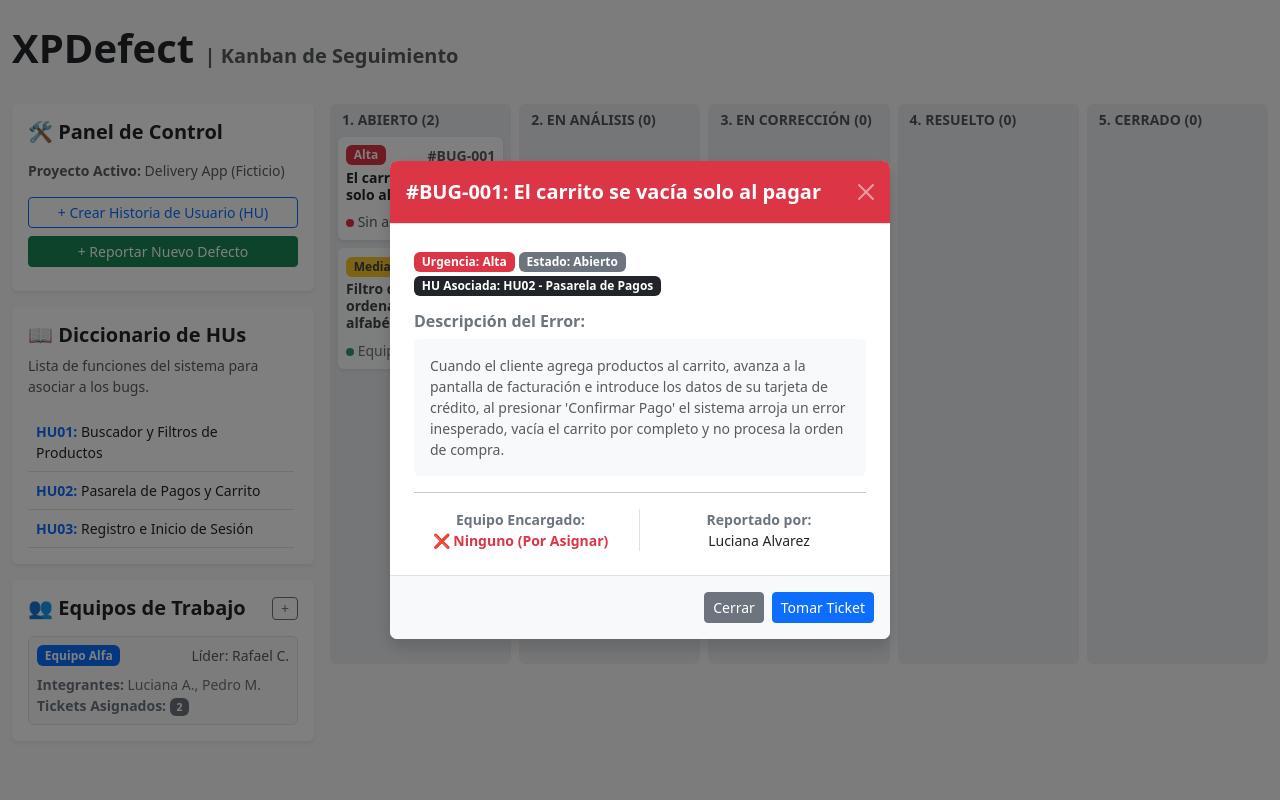
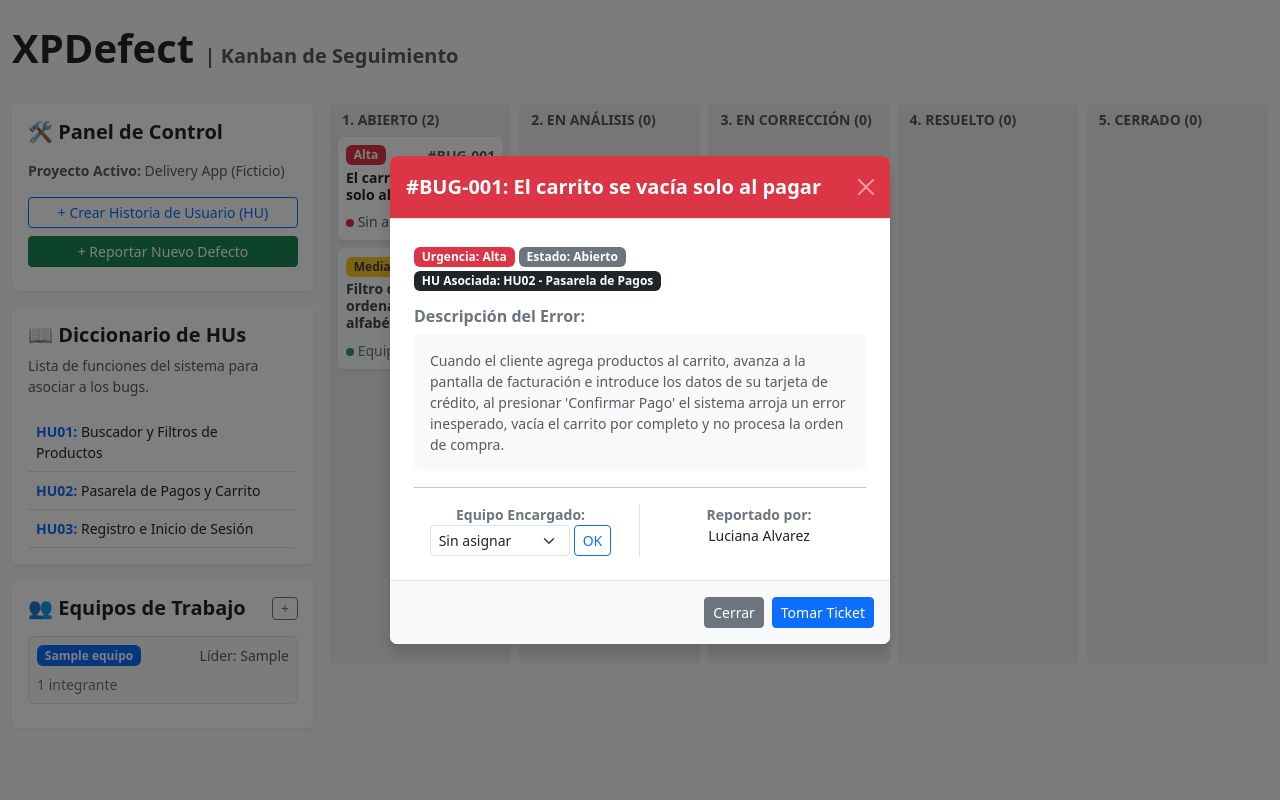
Before and after one commit to rjce2004-design/Dashboard-Errores, a Django app: page / in a window 1280 px wide, after a click that opens the changed part. Run offline with Django 5.2, Linux system fonts and the light colour scheme; tables that the repository leaves empty hold one stand-in row (values such as "Sample post").

Commit message:
Commit 2: Se añadio el poder crear equipos y asignarlos a los bugs

```diff
--- a/kanban/models.py
+++ b/kanban/models.py
@@ -6,6 +6,19 @@ class HistoriaUsuario(models.Model):
 
     def __str__(self):
         return f"{self.codigo_hu}: {self.descripcion_hu[:30]}..."
+
+
+class Equipo(models.Model):
+    nombre = models.CharField(max_length=100, unique=True)
+    lider = models.CharField(max_length=100)
+    integrantes = models.TextField(help_text="Nombres separados por comas")
+
+    def __str__(self):
+        return self.nombre
+
+    def lista_integrantes(self):
+        return [i.strip() for i in self.integrantes.split(',') if i.strip()]
+
 
 class Defecto(models.Model):
     ESTADOS = [
@@ -27,6 +40,7 @@ class Defecto(models.Model):
     severidad = models.CharField(max_length=10, choices=SEVERIDADES, default='MEDIA')
     estado = models.CharField(max_length=15, choices=ESTADOS, default='ABIERTO')
     historia_usuario = models.ForeignKey(HistoriaUsuario, on_delete=models.CASCADE, null=True, blank=True)
+    equipo = models.ForeignKey(Equipo, on_delete=models.SET_NULL, null=True, blank=True)
 
     def __str__(self):
         return self.titulo
--- a/kanban/templates/index.html
+++ b/kanban/templates/index.html
@@ -44,19 +44,23 @@
             <div class="card shadow-sm border-0 bg-white p-3">
                 <div class="d-flex justify-content-between align-items-center mb-3">
                     <h5 class="fw-bold text-dark mb-0">👥 Equipos de Trabajo</h5>
-                    <button class="btn btn-sm btn-outline-secondary py-0 px-2" title="Registrar nuevo equipo">+</button>
+                    <button class="btn btn-sm btn-outline-secondary py-0 px-2" title="Registrar nuevo equipo"
+                    data-bs-toggle="modal" data-bs-target="#modalNuevoEquipo">+</button>
                 </div>
 
-                <div class="p-2 border rounded bg-light">
+                {% for equipo in equipos %}
+                <div class="p-2 border rounded bg-light mb-2" style="cursor: pointer;" data-bs-toggle="modal" data-bs-target="#modalEquipo{{ equipo.id }}">
                     <div class="d-flex justify-content-between align-items-center">
-                        <span class="badge bg-primary">Equipo Alfa</span>
-                        <small class="text-muted">Líder: Rafael C.</small>
+                        <span class="badge bg-primary">{{ equipo.nombre }}</span>
+                        <small class="text-muted">Líder: {{ equipo.lider }}</small>
                     </div>
                     <div class="mt-2 small text-secondary">
-                        <div><strong>Integrantes:</strong> Luciana A., Pedro M.</div>
-                        <div><strong>Tickets Asignados:</strong> <span class="badge bg-secondary">2</span></div>
+                        {{ equipo.lista_integrantes|length }} integrante{{ equipo.lista_integrantes|length|pluralize }}
                     </div>
                 </div>
+                {% empty %}
+                <p class="small text-muted mb-0">No hay equipos registrados.</p>
+                {% endfor %}
             </div>
         </div>
 
@@ -229,7 +233,17 @@
                 <div class="row text-center small">
                     <div class="col-6 border-end">
                         <strong class="d-block text-secondary">Equipo Encargado:</strong>
-                        <span class="text-danger fw-bold">❌ Ninguno (Por Asignar)</span>
+                         <form method="POST" class="d-flex gap-1 justify-content-center">
+                            {% csrf_token %}
+                            <input type="hidden" name="asignar_equipo_bug_id" value="1">
+                            <select name="equipo_asignado" class="form-select form-select-sm" style="max-width: 140px;">
+                                <option value="">Sin asignar</option>
+                                {% for equipo in equipos %}
+                                    <option value="{{ equipo.id }}">{{ equipo.nombre }}</option>
+                                {% endfor %}
+                            </select>
+                            <button type="submit" class="btn btn-sm btn-outline-primary">OK</button>
+                        </form>
                     </div>
                     <div class="col-6">
                         <strong class="d-block text-secondary">Reportado por:</strong>
@@ -266,8 +280,18 @@
                 <div class="row text-center small">
                     <div class="col-6 border-end">
                         <strong class="d-block text-secondary">Equipo Encargado:</strong>
-                        <span class="text-success fw-bold">👥 Equipo Alfa (Rafael C.)</span>
-                    </div>
+                        <form method="POST" class="d-flex gap-1 justify-content-center">
+                                    {% csrf_token %}
+                                    <input type="hidden" name="asignar_equipo_bug_id" value="2">
+                                    <select name="equipo_asignado" class="form-select form-select-sm" style="max-width: 140px;">
+                                        <option value="">Sin asignar</option>
+                                        {% for equipo in equipos %}
+                                            <option value="{{ equipo.id }}">{{ equipo.nombre }}</option>
+                                        {% endfor %}
+                                    </select>
+                                    <button type="submit" class="btn btn-sm btn-outline-primary">OK</button>
+                                </form>
+                            </div>
                     <div class="col-6">
                         <strong class="d-block text-secondary">Reportado por:</strong>
                         <span class="text-dark">Sistemas Externos</span>
@@ -281,6 +305,62 @@
         </div>
     </div>
 </div>
+
+<div class="modal fade" id="modalNuevoEquipo" tabindex="-1" aria-hidden="true">
+    <div class="modal-dialog modal-dialog-centered">
+        <div class="modal-content border-0 shadow">
+            <div class="modal-header bg-primary text-white">
+                <h5 class="modal-title fw-bold">👥 Registrar Nuevo Equipo</h5>
+                <button type="button" class="btn-close btn-close-white" data-bs-dismiss="modal" aria-label="Close"></button>
+            </div>
+            <div class="modal-body p-4">
+                <form method="POST">
+                    {% csrf_token %}
+                    <div class="mb-3">
+                        <label class="form-label fw-semibold text-secondary">Nombre del Equipo</label>
+                        <input type="text" class="form-control" placeholder="Ej: Equipo Beta" name="nombre_equipo" required>
+                    </div>
+                    <div class="mb-3">
+                        <label class="form-label fw-semibold text-secondary">Líder</label>
+                        <input type="text" class="form-control" placeholder="Nombre del líder" name="lider_equipo" required>
+                    </div>
+                    <div class="mb-3">
+                        <label class="form-label fw-semibold text-secondary">Integrantes</label>
+                        <textarea class="form-control" rows="2" placeholder="Separados por comas: Ana, Luis, Marco" name="integrantes_equipo" required></textarea>
+                    </div>
+                    <div class="text-end mt-3">
+                        <button type="button" class="btn btn-secondary btn-sm" data-bs-dismiss="modal">Cancelar</button>
+                        <button type="submit" class="btn btn-primary btn-sm">Guardar Equipo</button>
+                    </div>
+                </form>
+            </div>
+        </div>
+    </div>
+</div>
+{% for equipo in equipos %}
+<div class="modal fade" id="modalEquipo{{ equipo.id }}" tabindex="-1" aria-hidden="true">
+    <div class="modal-dialog modal-dialog-centered">
+        <div class="modal-content border-0 shadow">
+            <div class="modal-header bg-primary text-white">
+                <h5 class="modal-title fw-bold">👥 {{ equipo.nombre }}</h5>
+                <button type="button" class="btn-close btn-close-white" data-bs-dismiss="modal" aria-label="Close"></button>
+            </div>
+            <div class="modal-body p-4">
+                <p class="mb-2"><strong class="text-secondary">Líder:</strong> {{ equipo.lider }}</p>
+                <strong class="text-secondary d-block mb-1">Integrantes:</strong>
+                <ul class="mb-0">
+                    {% for integrante in equipo.lista_integrantes %}
+                        <li>{{ integrante }}</li>
+                    {% endfor %}
+                </ul>
+            </div>
+            <div class="modal-footer bg-light">
+                <button type="button" class="btn btn-secondary btn-sm" data-bs-dismiss="modal">Cerrar</button>
+            </div>
+        </div>
+    </div>
+</div>
+{% endfor %}
 <script src="https://cdn.jsdelivr.net/npm/bootstrap@5.3.3/dist/js/bootstrap.bundle.min.js"></script>
 </body>
 </html>
--- a/kanban/views.py
+++ b/kanban/views.py
@@ -1,11 +1,9 @@
-from django.shortcuts import render, redirect
-from .models import HistoriaUsuario, Defecto
+from django.shortcuts import render, redirect, get_object_or_404
+from .models import HistoriaUsuario, Defecto, Equipo
 
 def tablero_kanban(request):
-    # SI EL USUARIO ENVÍA UN FORMULARIO (POST)
     if request.method == 'POST':
 
-        # Caso A: Viene del formulario de Nueva HU
         if 'codigo_hu' in request.POST:
             codigo = request.POST.get('codigo_hu')
             descripcion = request.POST.get('descripcion_hu')
@@ -13,14 +11,12 @@ def tablero_kanban(request):
                 HistoriaUsuario.objects.create(codigo_hu=codigo, descripcion_hu=descripcion)
             return redirect('tablero')
 
-        # Caso B: Viene del formulario de Nuevo Bug
         elif 'titulo_bug' in request.POST:
             titulo = request.POST.get('titulo_bug')
             descripcion = request.POST.get('descripcion_bug')
             severidad = request.POST.get('severidad_bug')
             hu_codigo = request.POST.get('hu_asociada')
 
-            # Buscamos si la HU seleccionada existe en la Base de Datos
             hu_instancia = None
             if hu_codigo:
                 hu_instancia = HistoriaUsuario.objects.filter(codigo_hu=hu_codigo).first()
@@ -35,10 +31,26 @@ def tablero_kanban(request):
                 )
             return redirect('tablero')
 
-    # SI EL USUARIO SOLO ENTRA A VER LA PÁGINA (GET)
-    # Traemos todos los datos reales guardados en la base de datos
+        elif 'nombre_equipo' in request.POST:
+            nombre = request.POST.get('nombre_equipo')
+            lider = request.POST.get('lider_equipo')
+            integrantes = request.POST.get('integrantes_equipo')
+            if nombre and lider and integrantes:
+                Equipo.objects.create(nombre=nombre, lider=lider, integrantes=integrantes)
+            return redirect('tablero')
+
+        # Caso D: Asignar equipo a un bug existente
+        elif 'asignar_equipo_bug_id' in request.POST:
+            bug_id = request.POST.get('asignar_equipo_bug_id')
+            equipo_id = request.POST.get('equipo_asignado')
+            bug = get_object_or_404(Defecto, id=bug_id)
+            if equipo_id:
+                bug.equipo = get_object_or_404(Equipo, id=equipo_id)
+                bug.save()
+            return redirect('tablero')
+
     bugs = Defecto.objects.all()
     hus = HistoriaUsuario.objects.all()
+    equipos = Equipo.objects.all()
 
-    # Se los mandamos al HTML index.html
-    return render(request, 'index.html', {'bugs': bugs, 'hus': hus})
+    return render(request, 'index.html', {'bugs': bugs, 'hus': hus, 'equipos': equipos})
```
Also changed, not shown: kanban/migrations/0002_equipo.py (added), kanban/migrations/0003_defecto_equipo.py (added).
